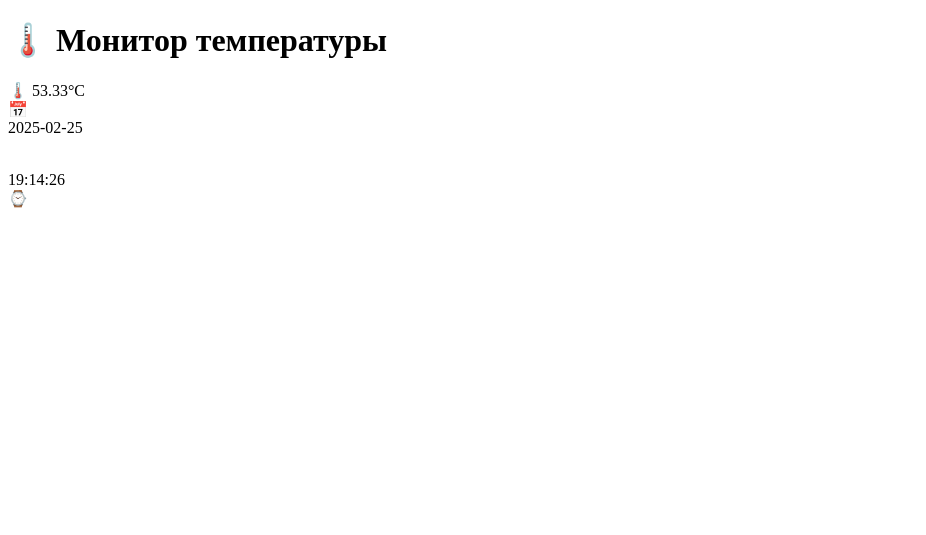
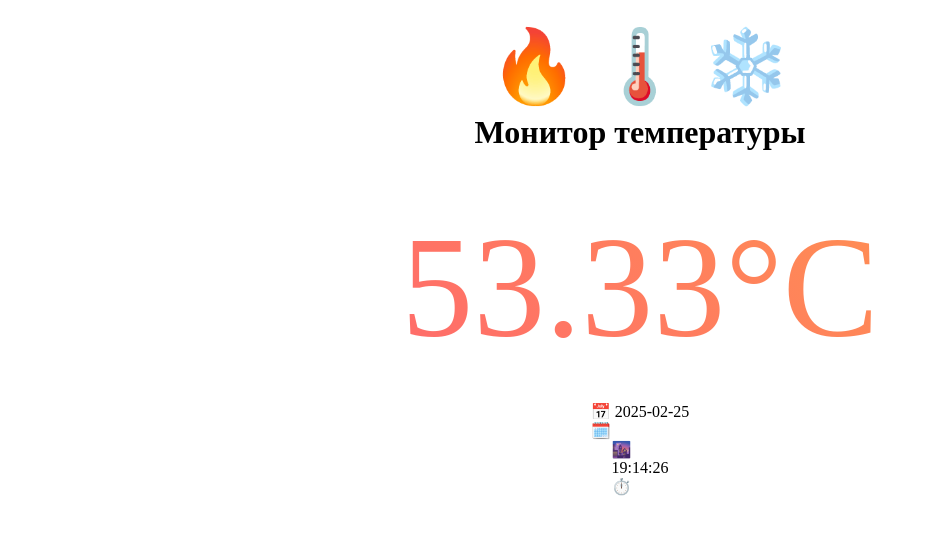
Before and after one commit to dmitray27/esp32-telegram, a Flask app: page / in a window 1280 px wide; the page is wider, and only the part inside the window is pictured. Shown: the top 535 px of that part, without its empty margins (0-926 px from the left). Run offline with Flask 3, Linux system fonts and the light colour scheme.

Commit message:
ищменен индекс

```diff
--- a/templates/index.html
+++ b/templates/index.html
@@ -3,26 +3,52 @@
 <head>
     <meta charset="UTF-8">
     <meta name="viewport" content="width=device-width, initial-scale=1.0">
-    <title>🌡️ Температурный монитор</title>
+    <title>🔥🌡️ Температурный монитор ❄️</title>
     <style>
-        /* ... (предыдущие стили остаются без изменений) ... */
-
-        .time-emoji {
-            font-size: 1.8rem;
-            animation: pulse 2s infinite;
+        /* Основные стили остаются прежними */
+        .temperature {
+            font-size: 9rem; /* Увеличен в 2 раза */
+            color: #FF6B6B; /* Новый цвет */
+            background: linear-gradient(45deg, #FF6B6B, #FF8E53);
+            -webkit-background-clip: text;
+            background-clip: text;
+            -webkit-text-fill-color: transparent;
+            margin: 2rem 0;
         }
 
-        @keyframes pulse {
-            0% { transform: scale(1); }
-            50% { transform: scale(1.1); }
-            100% { transform: scale(1); }
+        .emoji-variant {
+            font-size: 4.5rem;
+            animation: float 3s ease-in-out infinite;
+        }
+
+        .header-emoji {
+            display: flex;
+            gap: 1rem;
+            justify-content: center;
+        }
+
+        @keyframes float {
+            0%, 100% { transform: translateY(0); }
+            50% { transform: translateY(-15px); }
+        }
+
+        /* Добавляем выравнивание по центру для всех элементов */
+        .container, .data-card, .meta-info {
+            display: flex;
+            flex-direction: column;
+            align-items: center;
+            justify-content: center;
         }
     </style>
 </head>
 <body>
     <div class="container">
         <h1>
-            <span class="emoji">🌡️</span>
+            <div class="header-emoji">
+                <span class="emoji-variant">🔥</span>
+                <span class="emoji-variant">🌡️</span>
+                <span class="emoji-variant">❄️</span>
+            </div>
             Монитор температуры
         </h1>
 
@@ -33,14 +59,13 @@
         {% else %}
             <div class="data-card">
                 <div class="temperature">
-                    <span class="emoji">🌡️</span>
                     {{ data.temperature }}°C
                 </div>
 
                 <div class="meta-info">
                     <div class="meta-item">
-                        <div class="emoji">📅</div>
-                        {{ data.date }}
+                        <div class="emoji">📅 {{ data.date }}</div>
+                        <div class="emoji-different">🗓️</div>
                     </div>
                     <div class="meta-item">
                         <div class="time-emoji">
@@ -49,7 +74,7 @@
                         </div>
                         <div class="time-container">
                             {{ data.time }}
-                            <div class="small-emoji">⌚</div>
+                            <div class="small-emoji">⏱️</div>
                         </div>
                     </div>
                 </div>
```
